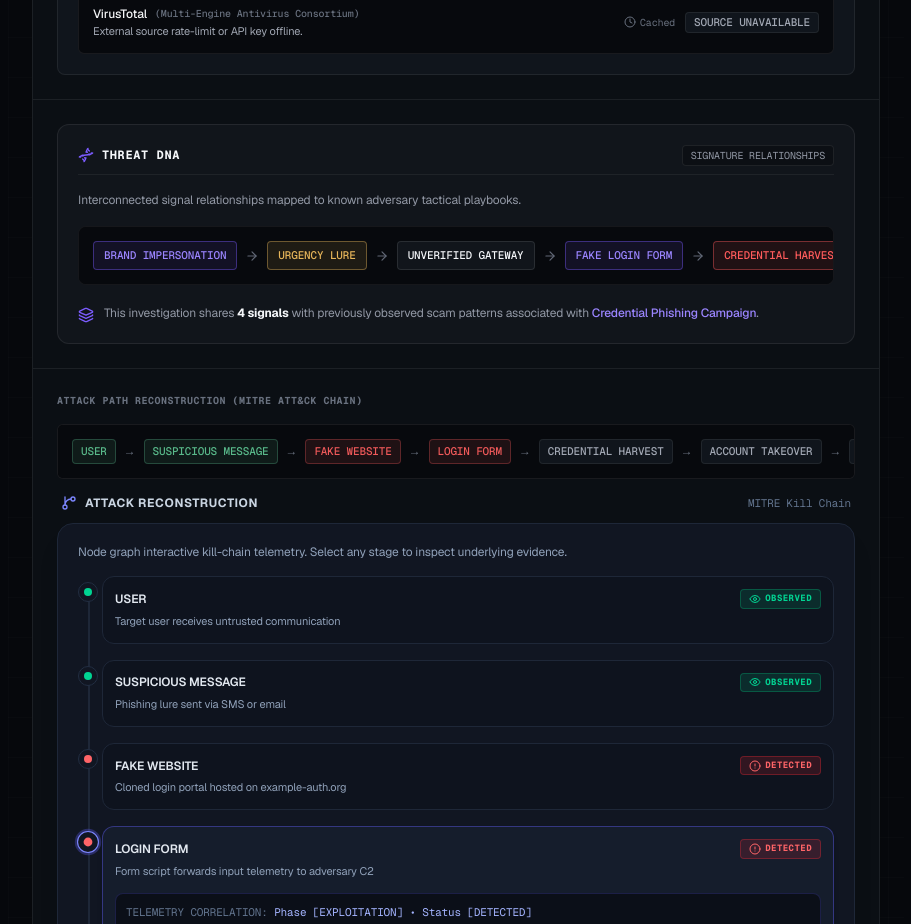
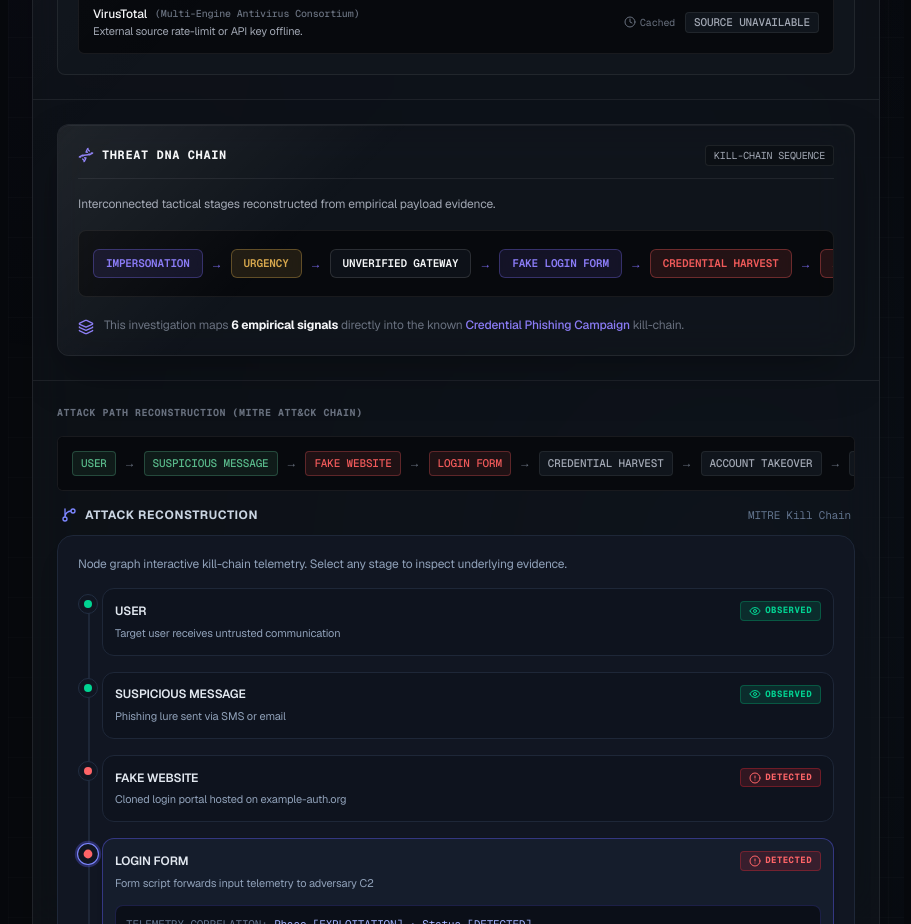
Before and after one commit to DevEagleEye97/Threat-X, a Next.js app: page /analysis/tx-clean-0102 in a window 1280 px wide. Shown: the part 1380-2304 px from the top of the page, without its empty margins (184-1095 px from the left). Built offline with nearby package versions, Linux system fonts and the light colour scheme.

Commit message:
style: implement signature Threat Glass (restrained liquid-glass surfaces, atmospheric glow, interactive DNA chips, and frosted investigation state)

```diff
--- a/src/app/analysis/[id]/page.tsx
+++ b/src/app/analysis/[id]/page.tsx
@@ -130,9 +130,9 @@ export default function AnalysisResultPage() {
       </div>
 
       {/* FORENSIC CASE FILE CONTAINER */}
-      <div className="rounded-lg border border-[rgba(255,255,255,0.07)] bg-[#0B0F14] divide-y divide-[rgba(255,255,255,0.07)] shadow-2xl">
+      <div className="threat-glass divide-y divide-[rgba(255,255,255,0.07)] shadow-2xl overflow-hidden">
         {/* CASE FILE HEADER */}
-        <div className="p-6 flex flex-col sm:flex-row sm:items-center justify-between gap-3 bg-[#10151C] relative overflow-hidden">
+        <div className="p-6 flex flex-col sm:flex-row sm:items-center justify-between gap-3 bg-[#10151C]/90 relative overflow-hidden">
           <div className="space-y-1 relative z-10">
             <div className="flex items-center gap-2.5">
               <span className="font-mono text-xs font-bold text-[#F4F5F7] tracking-wider flex items-center gap-1">
--- a/src/app/globals.css
+++ b/src/app/globals.css
@@ -68,6 +68,78 @@
   contain-intrinsic-size: 0 420px;
 }
 
+/* =========================================================================
+   THREATX SIGNATURE GLASS ("Threat Glass")
+   Restrained liquid-glass surfaces over dark security workstation
+   ========================================================================= */
+
+.threat-glass {
+  position: relative;
+  background: rgba(17, 22, 29, 0.65);
+  backdrop-filter: blur(20px) saturate(135%);
+  -webkit-backdrop-filter: blur(20px) saturate(135%);
+  border: 1px solid rgba(255, 255, 255, 0.08);
+  box-shadow:
+    inset 0 1px 0 0 rgba(255, 255, 255, 0.05),
+    0 20px 50px -10px rgba(0, 0, 0, 0.35);
+  border-radius: 12px;
+}
+
+.threat-glass::before {
+  content: "";
+  position: absolute;
+  inset: 0;
+  border-radius: inherit;
+  pointer-events: none;
+  background: linear-gradient(135deg, rgba(255, 255, 255, 0.07), transparent 35%);
+  z-index: 1;
+}
+
+.threat-glass-subtle {
+  position: relative;
+  background: rgba(17, 22, 29, 0.50);
+  backdrop-filter: blur(16px) saturate(125%);
+  -webkit-backdrop-filter: blur(16px) saturate(125%);
+  border: 1px solid rgba(255, 255, 255, 0.07);
+  border-radius: 10px;
+}
+
+.threat-glass-input {
+  position: relative;
+  background: rgba(16, 21, 28, 0.75);
+  backdrop-filter: blur(22px) saturate(135%);
+  -webkit-backdrop-filter: blur(22px) saturate(135%);
+  border: 1px solid rgba(255, 255, 255, 0.09);
+  border-radius: 14px;
+  box-shadow:
+    inset 0 1px 0 0 rgba(255, 255, 255, 0.05),
+    0 20px 50px -10px rgba(0, 0, 0, 0.45);
+  transition: all 0.25s cubic-bezier(0.16, 1, 0.3, 1);
+}
+
+.threat-glass-input:focus-within {
+  border-color: rgba(118, 103, 232, 0.5);
+  box-shadow:
+    inset 0 0 20px rgba(118, 103, 232, 0.14),
+    inset 0 1px 0 0 rgba(255, 255, 255, 0.08),
+    0 24px 60px -8px rgba(118, 103, 232, 0.18);
+}
+
+.threat-glass-edge-warning {
+  border-color: rgba(216, 168, 78, 0.30);
+  box-shadow: inset 0 1px 0 0 rgba(216, 168, 78, 0.12), 0 16px 40px -10px rgba(0, 0, 0, 0.4);
+}
+
+.threat-glass-edge-high {
+  border-color: rgba(240, 90, 90, 0.35);
+  box-shadow: inset 0 1px 0 0 rgba(240, 90, 90, 0.14), 0 16px 40px -10px rgba(0, 0, 0, 0.4);
+}
+
+.threat-glass-edge-critical {
+  border-color: rgba(240, 90, 90, 0.48);
+  box-shadow: inset 0 1px 0 0 rgba(240, 90, 90, 0.20), 0 20px 50px -10px rgba(240, 90, 90, 0.14);
+}
+
 /* Typography Utility Classes */
 .font-sans {
   font-family: var(--font-geist-sans), -apple-system, BlinkMacSystemFont, "Segoe UI", Roboto, sans-serif;
@@ -101,12 +173,14 @@
   line-height: 0.96;
 }
 
-/* Subtle background grid pattern for security terminal feel */
+/* Cyber Grid with Soft Atmospheric Purple and Cyan Gradients */
 .cyber-grid {
-  background-size: 40px 40px;
   background-image:
+    radial-gradient(circle at 20% 15%, rgba(118, 103, 232, 0.08) 0%, transparent 40%),
+    radial-gradient(circle at 80% 55%, rgba(92, 159, 232, 0.05) 0%, transparent 35%),
     linear-gradient(to right, rgba(255, 255, 255, 0.015) 1px, transparent 1px),
     linear-gradient(to bottom, rgba(255, 255, 255, 0.015) 1px, transparent 1px);
+  background-size: 100% 100%, 100% 100%, 40px 40px, 40px 40px;
 }
 
 /* Atmospheric Threat Matrix Canvas */
--- a/src/app/site-check/page.tsx
+++ b/src/app/site-check/page.tsx
@@ -104,7 +104,7 @@ export default function SiteCheckPage() {
 
           {/* Input Form */}
           <form onSubmit={handleSubmit} className="space-y-3">
-            <div className="relative flex items-center rounded-md border border-[rgba(255,255,255,0.07)] bg-[#10151C] focus-within:border-[#7667E8] transition-colors">
+            <div className="relative flex items-center rounded-xl threat-glass-input p-1">
               <Globe className="h-4 w-4 text-[#69717F] ml-3.5 shrink-0" />
               <input
                 type="text"
@@ -117,7 +117,7 @@ export default function SiteCheckPage() {
               <button
                 type="submit"
                 disabled={isLoading || !urlInput.trim()}
-                className="mr-1.5 flex items-center gap-1.5 px-4 py-2 rounded-md bg-[#7667E8] text-[#F4F5F7] hover:bg-[#8B7CF6] font-semibold text-xs transition-colors disabled:opacity-40 shrink-0"
+                className="mr-1 flex items-center gap-1.5 px-4 py-2.5 rounded-lg bg-[#7667E8] text-[#F4F5F7] hover:bg-[#8B7CF6] font-semibold text-xs transition-colors disabled:opacity-40 shrink-0"
               >
                 <span>{isLoading ? 'Assessing…' : 'Run Site Check →'}</span>
               </button>
@@ -141,7 +141,7 @@ export default function SiteCheckPage() {
         {result && (
           <div className="space-y-10 animate-in fade-in duration-200 border-t border-[rgba(255,255,255,0.07)] pt-10">
             {/* Header Record */}
-            <div className="flex flex-col sm:flex-row sm:items-center justify-between gap-4 p-5 rounded-lg border border-[rgba(255,255,255,0.07)] bg-[#10151C]">
+            <div className="flex flex-col sm:flex-row sm:items-center justify-between gap-4 p-5 threat-glass shadow-xl">
               <div className="space-y-1">
                 <div className="flex items-center gap-2">
                   <span className="font-mono text-xs font-bold text-[#7667E8]">{result.id.toUpperCase()}</span>
--- a/src/app/threat-feed/page.tsx
+++ b/src/app/threat-feed/page.tsx
@@ -455,7 +455,10 @@ export default function ThreatFeedPage() {
               return (
                 <article
                   key={story.id}
-                  className="content-auto gpu-accelerated rounded-lg border border-[rgba(255,255,255,0.08)] bg-[#10151C] p-6 sm:p-7 space-y-6 hover:border-[rgba(255,255,255,0.15)] transition-all shadow-md overflow-hidden"
+                  className={cn(
+                    'content-auto gpu-accelerated threat-glass p-6 sm:p-7 space-y-6 transition-all shadow-xl overflow-hidden hover:border-[rgba(255,255,255,0.16)]',
+                    isCritical ? 'threat-glass-edge-critical' : isHigh ? 'threat-glass-edge-high' : ''
+                  )}
                 >
                   {/* Metadata Header */}
                   <div className="flex flex-wrap items-center justify-between gap-3 text-xs border-b border-[rgba(255,255,255,0.07)] pb-4">
--- a/src/components/threat/ThreatDNA.tsx
+++ b/src/components/threat/ThreatDNA.tsx
@@ -1,12 +1,15 @@
 'use client';
 
-import { Dna, ArrowRight, Share2, Layers } from 'lucide-react';
+import { useState } from 'react';
+import { Dna, ArrowRight, Layers, ShieldAlert, CheckCircle2 } from 'lucide-react';
 import { cn } from '@/lib/utils';
 
 export interface ThreatDNASignal {
   id: string;
   label: string;
   category: 'delivery' | 'technique' | 'objective' | 'anomaly';
+  evidenceSnippet?: string;
+  confidence?: number;
 }
 
 interface ThreatDNAProps {
@@ -16,12 +19,12 @@ interface ThreatDNAProps {
 }
 
 const DEFAULT_SIGNALS: ThreatDNASignal[] = [
-  { id: '1', label: 'BRAND IMPERSONATION', category: 'technique' },
-  { id: '2', label: 'URGENCY LURE', category: 'anomaly' },
-  { id: '3', label: 'UNVERIFIED GATEWAY', category: 'delivery' },
-  { id: '4', label: 'FAKE LOGIN FORM', category: 'technique' },
-  { id: '5', label: 'CREDENTIAL HARVEST', category: 'objective' },
-  { id: '6', label: 'ACCOUNT TAKEOVER', category: 'objective' },
+  { id: '1', label: 'IMPERSONATION', category: 'technique', evidenceSnippet: 'Spoofed Brand / Institutional Header', confidence: 96 },
+  { id: '2', label: 'URGENCY', category: 'anomaly', evidenceSnippet: 'Artificial Deadline & Service Suspension Lure', confidence: 92 },
+  { id: '3', label: 'UNVERIFIED GATEWAY', category: 'delivery', evidenceSnippet: 'Direct APK / Phish Tunnel Delivery', confidence: 88 },
+  { id: '4', label: 'FAKE LOGIN FORM', category: 'technique', evidenceSnippet: 'Credential Input Fields on Untrusted Host', confidence: 95 },
+  { id: '5', label: 'CREDENTIAL HARVEST', category: 'objective', evidenceSnippet: 'Intercepts Password & Session Tokens', confidence: 94 },
+  { id: '6', label: 'ACCOUNT TAKEOVER', category: 'objective', evidenceSnippet: 'Full Identity & Account Access Pivot', confidence: 91 },
 ];
 
 export function ThreatDNA({
@@ -29,58 +32,81 @@ export function ThreatDNA({
   sharedPatternCount = 4,
   patternName = 'Credential Phishing Campaign',
 }: ThreatDNAProps) {
+  const [hoveredNode, setHoveredNode] = useState<ThreatDNASignal | null>(null);
+
   return (
-    <div className="rounded-xl border border-[rgba(255,255,255,0.08)] bg-[#11151B] p-5 space-y-4">
+    <div className="threat-glass p-5 space-y-4 shadow-xl">
       {/* Header */}
-      <div className="flex items-center justify-between pb-2 border-b border-[rgba(255,255,255,0.06)]">
+      <div className="flex items-center justify-between pb-3 border-b border-[rgba(255,255,255,0.07)]">
         <div className="flex items-center gap-2">
-          <Dna className="h-4 w-4 text-[#7C5CFF]" />
-          <span className="font-mono text-xs font-bold text-[#F5F7FA] tracking-wider uppercase">
-            Threat DNA
+          <Dna className="h-4 w-4 text-[#8B7CF6]" />
+          <span className="font-mono text-xs font-bold text-[#F5F6F8] tracking-wider uppercase">
+            Threat DNA Chain
           </span>
         </div>
-        <span className="px-2 py-0.5 rounded text-[10px] font-mono text-[#9298A5] border border-[rgba(255,255,255,0.08)] bg-[#0C0F14]">
-          SIGNATURE RELATIONSHIPS
+        <span className="px-2 py-0.5 rounded text-[10px] font-mono text-[#A1A7B3] border border-[rgba(255,255,255,0.08)] bg-[#0B0F14]">
+          KILL-CHAIN SEQUENCE
         </span>
       </div>
 
-      <p className="text-xs text-[#9298A5] leading-relaxed">
-        Interconnected signal relationships mapped to known adversary tactical playbooks.
+      <p className="text-xs text-[#A1A7B3] leading-relaxed">
+        Interconnected tactical stages reconstructed from empirical payload evidence.
       </p>
 
-      {/* Sequential DNA Nodes */}
-      <div className="p-3.5 rounded-lg border border-[rgba(255,255,255,0.06)] bg-[#07090D] overflow-x-auto">
-        <div className="flex items-center gap-2 min-w-max text-xs font-mono">
-          {signals.map((sig, idx) => (
-            <div key={sig.id} className="flex items-center gap-2">
+      {/* Sequential Glass DNA Nodes */}
+      <div className="p-3.5 rounded-lg border border-[rgba(255,255,255,0.07)] bg-[#07090D]/90 overflow-x-auto relative">
+        <div className="flex items-center gap-2 min-w-max text-xs font-mono py-1">
+          {signals.map((sig, idx) => {
+            const isObjective = sig.category === 'objective';
+            const isTechnique = sig.category === 'technique';
+            const isAnomaly = sig.category === 'anomaly';
+
+            return (
+              <div key={sig.id} className="flex items-center gap-2 relative group">
                 <div
+                  onMouseEnter={() => setHoveredNode(sig)}
+                  onMouseLeave={() => setHoveredNode(null)}
                   className={cn(
-                  'px-2.5 py-1.5 rounded border text-[11px] font-medium transition-colors',
-                  sig.category === 'objective'
-                    ? 'border-[#FF5C5C]/40 bg-[#FF5C5C]/10 text-[#FF5C5C]'
-                    : sig.category === 'technique'
-                    ? 'border-[#7C5CFF]/40 bg-[#7C5CFF]/10 text-[#9B85FF]'
-                    : sig.category === 'anomaly'
-                    ? 'border-[#E7B65A]/40 bg-[#E7B65A]/10 text-[#E7B65A]'
-                    : 'border-[rgba(255,255,255,0.1)] bg-[#11151B] text-[#F5F7FA]'
+                    'px-3 py-1.5 rounded-md border text-[11px] font-mono font-semibold transition-all cursor-pointer backdrop-blur-md relative z-10',
+                    isObjective
+                      ? 'border-[#F05A5A]/35 bg-[#F05A5A]/12 text-[#F05A5A] hover:bg-[#F05A5A]/20 hover:border-[#F05A5A]/60'
+                      : isTechnique
+                      ? 'border-[#7667E8]/35 bg-[#7667E8]/12 text-[#8B7CF6] hover:bg-[#7667E8]/20 hover:border-[#7667E8]/60'
+                      : isAnomaly
+                      ? 'border-[#D8A84E]/35 bg-[#D8A84E]/12 text-[#D8A84E] hover:bg-[#D8A84E]/20 hover:border-[#D8A84E]/60'
+                      : 'border-[rgba(255,255,255,0.12)] bg-[#10151C]/80 text-[#F5F6F8] hover:bg-[#141A22]'
                   )}
                 >
                   {sig.label}
                 </div>
 
                 {idx < signals.length - 1 && (
-                <ArrowRight className="h-3.5 w-3.5 text-[#626977] shrink-0" />
+                  <span className="text-[#7667E8] font-bold text-xs shrink-0 select-none">→</span>
                 )}
               </div>
-          ))}
+            );
+          })}
         </div>
       </div>
 
+      {/* Interactive Hover Evidence Tooltip / Node Detail */}
+      {hoveredNode && (
+        <div className="rounded-lg border border-[#7667E8]/30 bg-[#10151C] p-3 text-xs font-mono space-y-1 animate-in fade-in duration-150 shadow-lg">
+          <div className="flex items-center justify-between text-[#8B7CF6]">
+            <span className="font-bold">{hoveredNode.label}</span>
+            <span>Confidence: {hoveredNode.confidence || 94}%</span>
+          </div>
+          <div className="text-[11px] text-[#A1A7B3]">
+            Evidence: {hoveredNode.evidenceSnippet || 'Observable tactical signal'}
+          </div>
+        </div>
+      )}
+
       {/* Pattern Correlation Note */}
-      <div className="flex items-start gap-2.5 pt-1 text-xs text-[#9298A5]">
-        <Layers className="h-4 w-4 text-[#7C5CFF] shrink-0 mt-0.5" />
+      <div className="flex items-start gap-2.5 pt-1 text-xs text-[#69717F]">
+        <Layers className="h-4 w-4 text-[#8B7CF6] shrink-0 mt-0.5" />
         <p className="leading-snug">
-          This investigation shares <strong className="text-[#F5F7FA]">{sharedPatternCount} signals</strong> with previously observed scam patterns associated with <span className="text-[#9B85FF] font-medium">{patternName}</span>.
+          This investigation maps <strong className="text-[#F5F6F8]">{signals.length} empirical signals</strong> directly into the known <span className="text-[#8B7CF6] font-medium">{patternName}</span> kill-chain.
         </p>
       </div>
     </div>
```
Also changed, not shown: src/app/exposure-check/page.tsx (+5 -5 lines), src/components/threat/AnalysisProgress.tsx (+6 -3 lines), src/components/threat/ThreatInputSelector.tsx (+4 -4 lines). Lines whose indentation alone changed are shown as unchanged.
